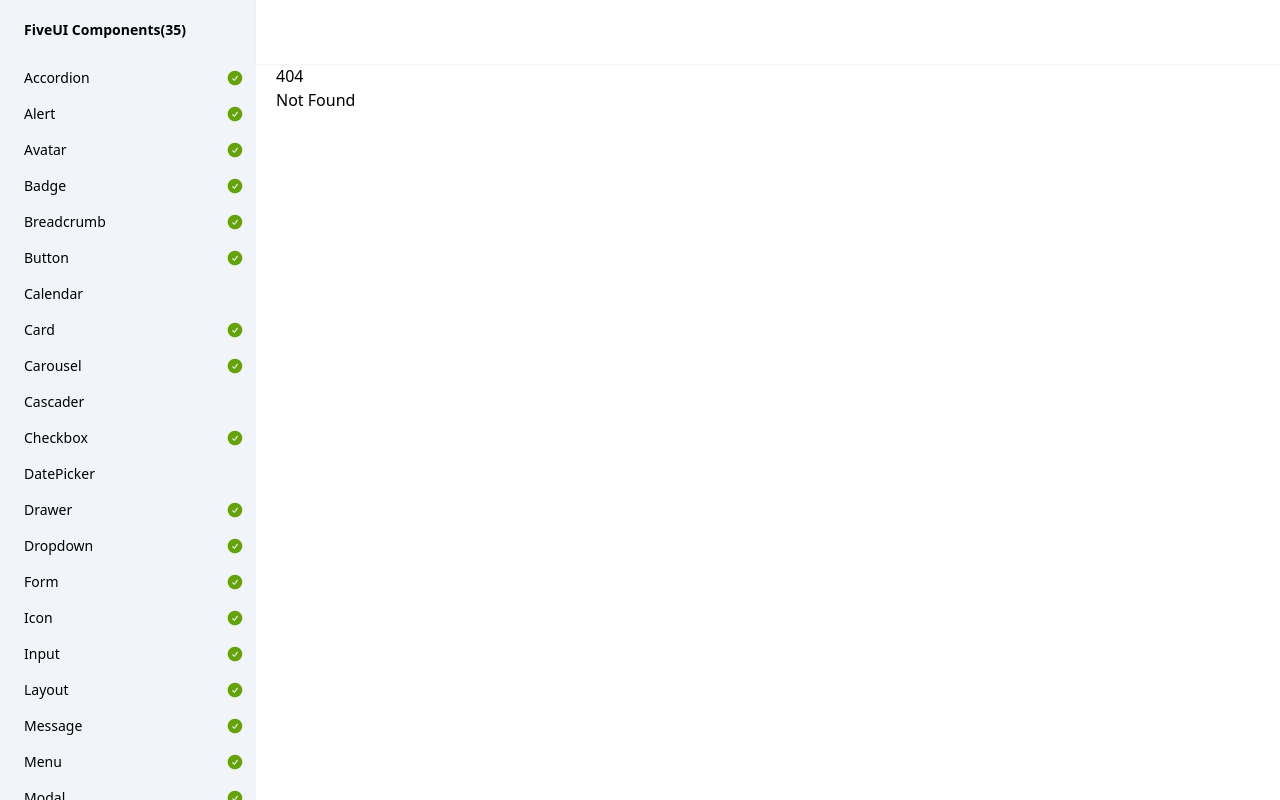
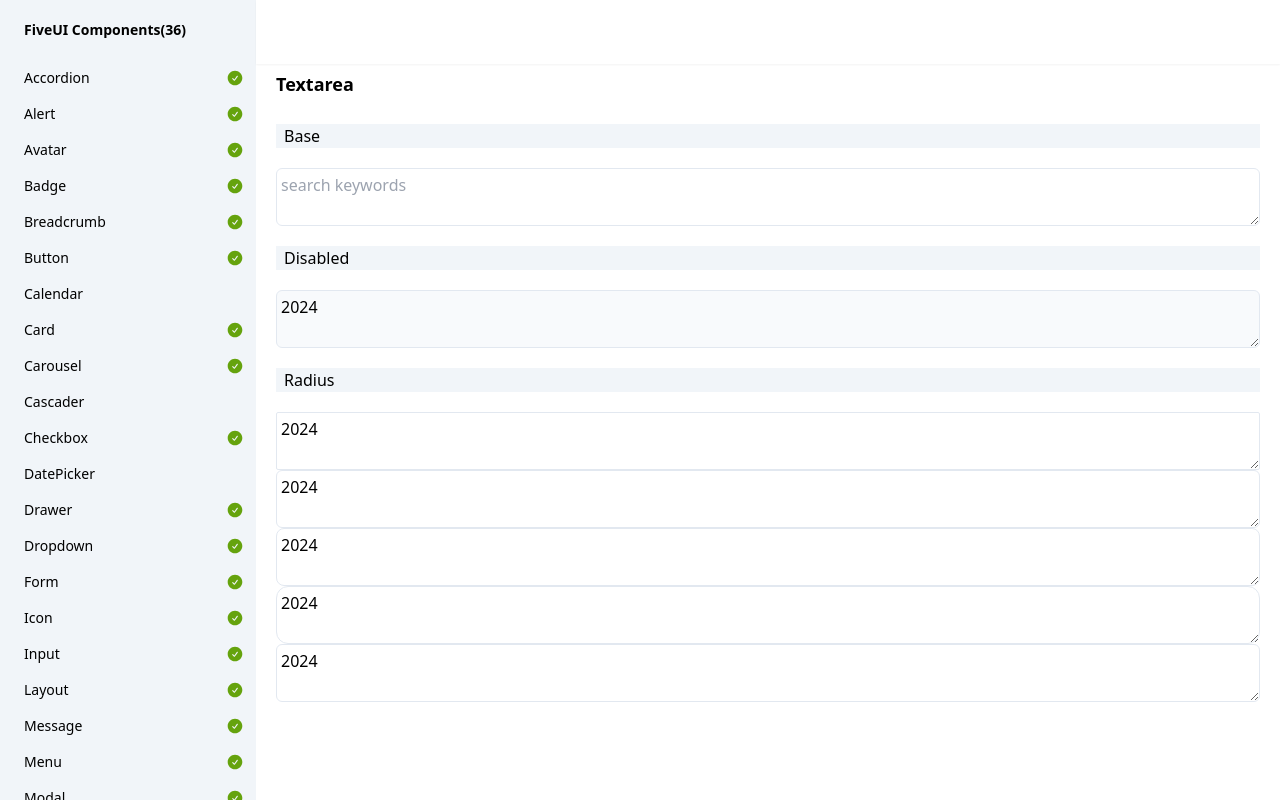
Before and after one commit to wqy2dev/five-ui, a SvelteKit app: page /textarea in a window 1280 px wide. Before the commit this address had no page. Built offline with nearby package versions, Linux system fonts and the light colour scheme.

Commit message:
add textarea

```diff
--- a/src/lib/index.ts
+++ b/src/lib/index.ts
@@ -31,6 +31,7 @@
 export { Table } from "./table/index.js";
 export { Tab, TabBar, TabContent, Tabs } from "./tabs/index.js";
 export { Tag } from "./tag/index.js";
+export { Textarea } from "./textarea/index.js";
 export { Timeline } from "./timeline/index.js";
 export { TimePicker } from "./timepicker/index.js";
 export { Tooltip } from "./tooltip/index.js";
--- /dev/null
+++ b/src/lib/textarea/index.ts
@@ -0,0 +1,2 @@
+
+export { default as Textarea } from "./textarea.svelte";
--- /dev/null
+++ b/src/lib/textarea/textarea.svelte
@@ -0,0 +1,105 @@
+<script lang="ts" module>
+import type { FormFieldContext } from "$lib/form/FormField.svelte";
+import { type FullAutoFill } from "svelte/elements";
+import { getContext, onMount } from "svelte";
+
+import { tv, type VariantProps } from "tailwind-variants";
+
+const textareaVariants = tv({
+	base: "w-full align-top inline-flex flex-row items-center p-1 rounded-md bg-white border border-solid border-slate-200 overflow-hidden transition outline-none",
+    variants: {
+        disabled: {
+            true: "cursor-not-allowed bg-slate-50",
+        },
+        focus: {
+            true: "ring ring-primary-200 border-primary-600",
+        },
+        radius: {
+            sm: "rounded-sm",
+            md: "rounded-md",
+            lg: "rounded-lg",
+            xl: "rounded-xl",
+            none: "",
+        },
+    },
+    defaultVariants: {
+		radius: "md",
+	},
+});
+
+type Radius = VariantProps<typeof textareaVariants>["radius"];
+
+export type TextareaProps = {
+	id?:string;
+	name?:string;
+	value?:string|number;
+    class?:string;
+	width?:number|string;
+    radius?:Radius;
+    disabled?:boolean;
+	minlength?:number;
+	maxlength?:number;
+	placeholder?:string;
+	autocomplete?:FullAutoFill;
+	readonly?:boolean;
+    rows?:number;
+	ref?:{(el:HTMLElement):void};
+	onchange?:{(value?:string):void};
+}
+
+</script>
+
+<script lang="ts">
+
+let {
+    name,
+    value,
+    width,
+    class:className,
+    disabled,
+    radius,
+    onchange,
+    ref,
+    ...restProps
+}:TextareaProps = $props();
+
+const fieldContext = getContext<FormFieldContext>("formField");
+if(fieldContext) {
+    name = fieldContext.name;
+    value = fieldContext.value;
+    onchange = fieldContext.onchange;
+}
+
+let focus = $state(false);
+
+function onChange(e:Event & {currentTarget: EventTarget & HTMLTextAreaElement}) {
+    onchange?.(e.currentTarget.value);
+}
+
+function onFocus(e:FocusEvent) {
+    if(!disabled) {
+        focus = e.type === "focus";
+    }
+}
+
+let el:HTMLElement;
+
+onMount(() => {
+    ref?.(el);
+});
+
+</script>
+
+<textarea
+    class={textareaVariants({disabled, radius, className})}
+    style:width={width}
+    bind:this={el}
+    bind:value={value}
+    name={name}
+    disabled={disabled}
+    oninput={onChange}
+    onfocus={onFocus}
+    onblur={onFocus}
+    {...restProps}
+>
+</textarea>
--- a/src/routes/+layout.svelte
+++ b/src/routes/+layout.svelte
@@ -38,6 +38,7 @@
     {path: "/table", title: "Table", achieve: true},
     {path: "/tabs", title: "Tabs", achieve: true},
     {path: "/tag", title: "Tag", achieve: true},
+    {path: "/textarea", title: "Textarea", achieve: true},
     {path: "/timeline", title: "Timeline"},
     {path: "/timepicker", title: "TimePicker"},
     {path: "/tooltip", title: "Tooltip", achieve: true},
--- a/src/routes/input/+page.svelte
+++ b/src/routes/input/+page.svelte
@@ -22,9 +22,6 @@
         placeholder="search keywords"
         onchange={v => {
             console.log("change:", v);
-        }}
-        oninput={v => {
-            console.log("input:", v);
         }}
     />
 </div>
--- /dev/null
+++ b/src/routes/textarea/+page.svelte
@@ -0,0 +1,45 @@
+<script lang="ts">
+import { Textarea, } from "$lib/index.js";
+
+const radius = ["sm", "md", "lg", "xl", "none"];
+
+</script>
+
+<svelte:head>
+    <title>Textarea</title>
+</svelte:head>
+
+<h2 class="text-lg font-bold leading-10">
+    Textarea
+</h2>
+
+<h4 class="my-5 text-base indent-2 bg-slate-100">
+    Base
+</h4>
+
+<div class="w-full">
+    <Textarea
+        placeholder="search keywords"
+        onchange={v => {
+            console.log("change:", v);
+        }}
+    />
+</div>
+
+<h4 class="my-5 text-base indent-2 bg-slate-100">
+    Disabled
+</h4>
+
+<div class="w-full">
+    <Textarea value="2024" disabled/>
+</div>
+
+<h4 class="my-5 text-base indent-2 bg-slate-100">
+    Radius
+</h4>
+
+<div class="w-full">
+    {#each radius as rds}
+        <Textarea value="2024" radius={rds as any}/>
+    {/each}
+</div>
```
Also changed, not shown: 1 other file (tests, documents, lock files or other folders).
